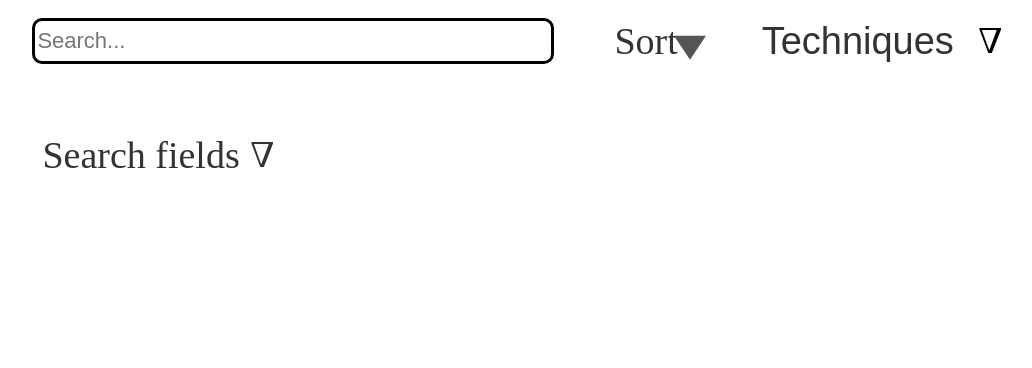
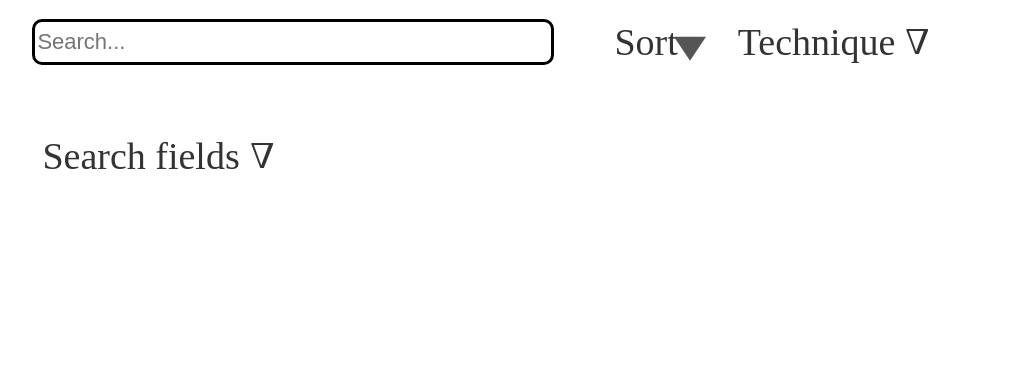
Before and after one commit to DarkDino77/TDP003, a Flask app: page /projects?techniques=1 in a window 1280 px wide. Shown: the part 82-450 px from the top of the page, without its empty margins (70-1102 px from the left). Run offline with Flask 3, Linux system fonts and the light colour scheme.

Commit message:
Har gjort om Technique sök knappen till en checkbox

```diff
--- a/Presentationlager/static/stylesheet_projects.css
+++ b/Presentationlager/static/stylesheet_projects.css
@@ -1,18 +1,18 @@
 /* Here begins the sort by dropdowns*/
 /* Style for the dropdown container */
-.dropdown_container, .dropdown_container_search_fields{
+.dropdown_container, .dropdown_container_search_fields,.dropdown_container_grid {
     position: relative;
     display: inline-block;
   }
 
   /* Style for the dropdown checkbox */
-  .dropdown_checkbox, .dropdown_checkbox_search_fields{
+  .dropdown_checkbox, .dropdown_checkbox_search_fields, .dropdown_checkbox_techniques_used{
     position: absolute;
     opacity: 0;
   }
 
   /* Style for the dropdown button */
-  .dropdown_label, .dropdown_label_search_fields {
+  .dropdown_label, .dropdown_label_search_fields, .dropdown_label_techniques_used {
     background-color: white;
     border: none;
     color: #333;
@@ -24,7 +24,7 @@
     font-size: 38px;
     padding-right: 0px;
   }
-  .dropdown_label_search_fields{
+  .dropdown_label_search_fields, .dropdown_label_techniques_used{
     min-width: 300px;
     display: flex;
     flex-direction: row;
@@ -34,7 +34,7 @@
 
 
   /* Style for the dropdown content */
-  .dropdown_content, .dropdown_content_search_fields  {
+  .dropdown_content, .dropdown_content_search_fields , .dropdown_content_techniques_used {
     display: none;
     position: absolute;
     background-color: #f9f9f9;
@@ -46,7 +46,7 @@
   }
 
   /* Style for the checkboxes and labels within the dropdown content */
-  .dropdown_content label, .dropdown_content_search_fields label {
+  .dropdown_content label, .dropdown_content_search_fields label , .dropdown_content_techniques_used label{
     display: block;
     margin: 5px;
 
@@ -54,7 +54,8 @@
 
   /* Show the dropdown content when the button is hovered */
   .dropdown_checkbox:checked + .dropdown_label + .dropdown_content,
-  .dropdown_checkbox_search_fields:checked + .dropdown_label_search_fields + .dropdown_content_search_fields {
+  .dropdown_checkbox_search_fields:checked + .dropdown_label_search_fields + .dropdown_content_search_fields,
+  .dropdown_checkbox_techniques_used:checked + .dropdown_label_techniques_used + .dropdown_content_techniques_used {
     display: block;
   }
 
@@ -123,7 +124,7 @@
 
 
   /* Style the grid layout for checkboxes */
-  .checkbox-grid {
+  .checkbox_grid_techniques_used  {
 
     display: grid;
     grid-template-columns: repeat(6, 1fr); /* Adjust the number of columns as needed */
--- a/Presentationlager/templates/projects.html
+++ b/Presentationlager/templates/projects.html
@@ -41,10 +41,11 @@ Projects
 
       <div class="techniques_used">
 
-        <div class="dropdown-container-grid">
-         <div class="dropdown-button-grid-text"><button class="dropdown-button-grid">Techniques </button> <div class="Delta">&Delta;</div></div>
-          <div class="dropdown-content-grid">
-            <div class="checkbox-grid">
+        <div class="dropdown_container_techniques_used">
+          <input type="checkbox" class="dropdown_checkbox_techniques_used" id="dropdown_techniques_used">
+          <label class="dropdown_label_techniques_used" for="dropdown_techniques_used">Technique <div class="Delta">&Delta;</div></label>
+          <div class="dropdown_content_techniques_used">
+            <div class="checkbox_grid_techniques_used">
           {% for technique in techniques_used %}
               <label><input type="checkbox" id="{{technique}}" name="technique_box" value="{{technique}}" class="techniques_used_checkbox" {% if techniques_search %} {{"checked"  if technique in techniques_search}} {% endif %}>{{technique}}</label>
           {% endfor %}
```
